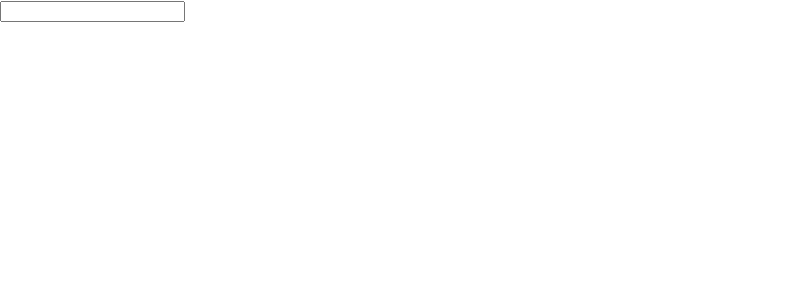
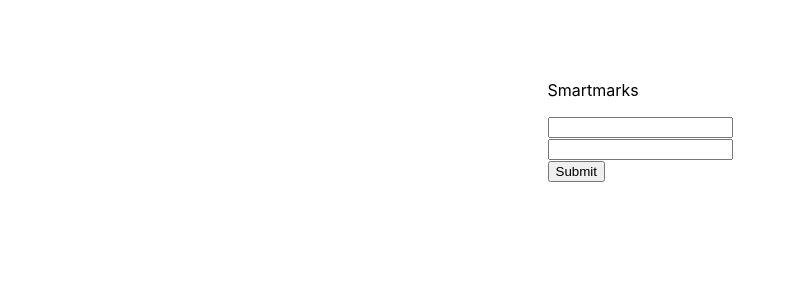
Before and after one commit to travisk-codes/smartmarks, a React (Create React App) app: page / in a window 1280 px wide. Shown: the top 300 px of the page, without its empty margins (0-796 px from the left). Built offline with nearby package versions, Linux system fonts and the light colour scheme.

Commit message:
gets forms working

```diff
--- a/src/App.css
+++ b/src/App.css
@@ -1,2 +1,15 @@
 #app-root {
+  position: fixed;
+  top: 0;
+  left: 0;
+  right: 0;
+  bottom: 0;
+
+  display: flex;
+  flex-direction: column;
 }
+
+#credentials-form {
+  padding: 4em 0 0 0;
+  margin: 0 auto;
+}
--- a/src/App.js
+++ b/src/App.js
@@ -1,17 +1,36 @@
 import React from 'react';
-import logo from './logo.svg';
 import './App.css';
 
-function submitCredentials() {
-
-}
 
 function App() {
+  let [ userText, setUserText ] = React.useState('')
+  let [ passText, setPassText ] = React.useState('')
+
+  function submitCredentials(e) {
+    e.preventDefault()
+    alert(userText)
+    alert(passText)
+  }
 
   return (
-    <div id="app-root">
-      <form onSubmit={submitCredentials}>
-        <input></input>
+    <div id='app-root'>
+      <form id='credentials-form' onSubmit={submitCredentials}>
+        <p>Smartmarks</p>
+        <input
+          id='user-input'
+          onChange={e => setUserText(e.target.value)}
+          value={userText}
+        />
+        <br />
+        <input
+          id='pass-input'
+          onChange={e => setPassText(e.target.value)}
+          value={passText}
+        />
+        <br />
+        <button>
+          Submit
+        </button>
       </form>
     </div>
   );
```
